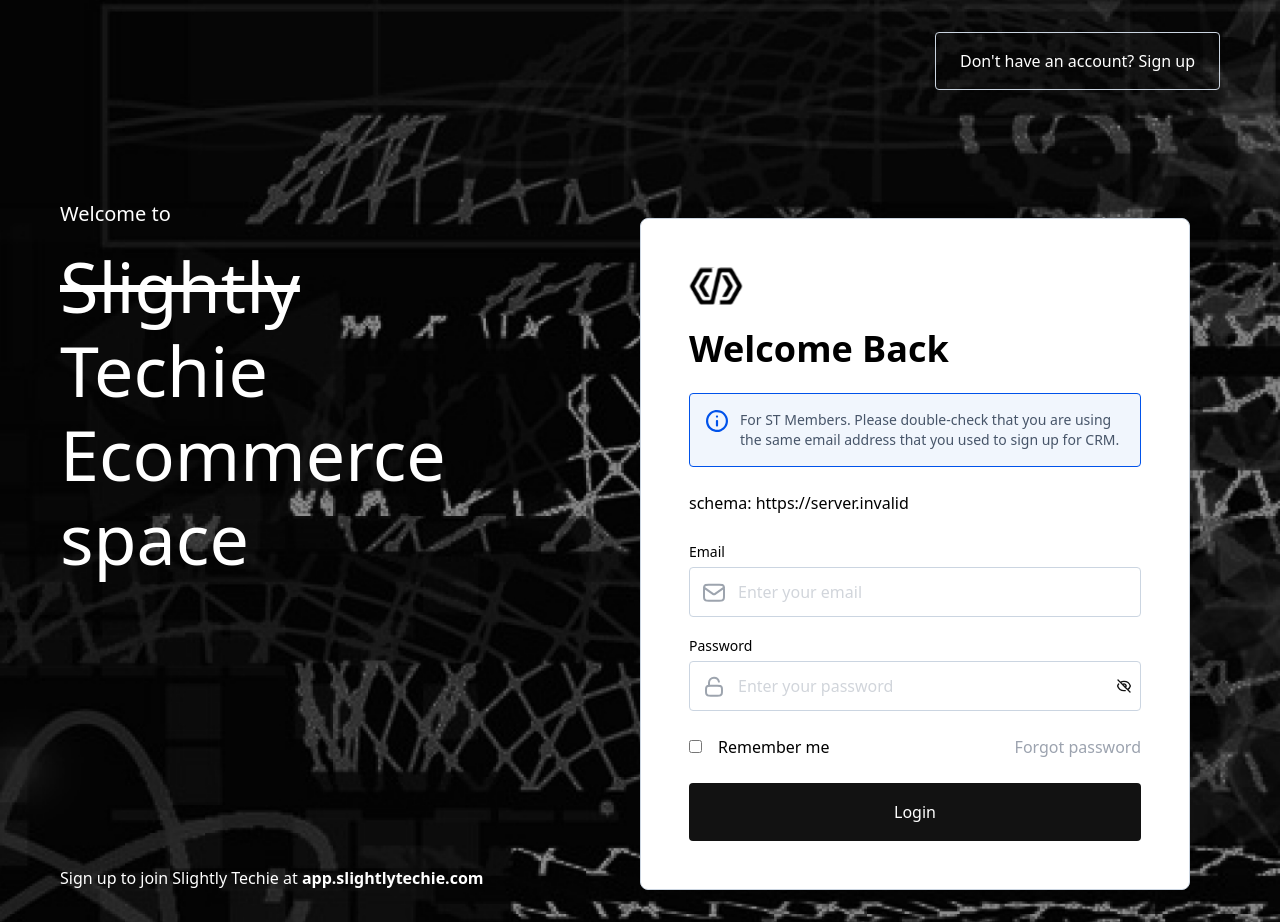
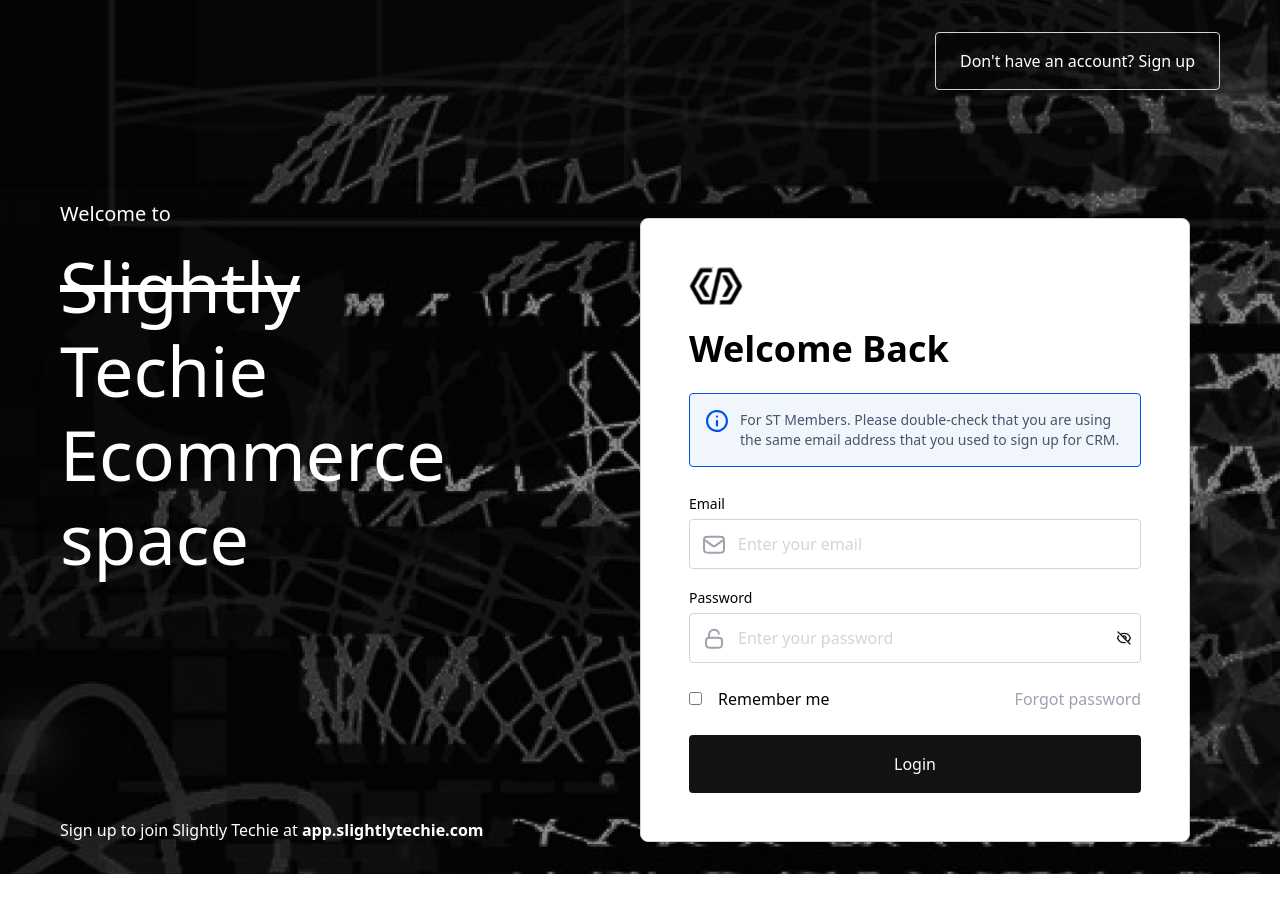
Before and after one commit to Slightly-Techie/e-commerce-web, a React (Vite) app: page /login in a window 1280 px wide. After the commit the page ends 874 px from the top, so only its background shows below. Built offline with nearby package versions, Linux system fonts and the light colour scheme; no server answers.

Commit message:
chore: remove unused paragraph

```diff
--- a/src/components/LoginForm.tsx
+++ b/src/components/LoginForm.tsx
@@ -97,8 +97,6 @@
         address that you used to sign up for CRM.
       </Alert>
 
-      <p>schema: {import.meta.env.VITE_BASE_URL}</p>
-
       <div className="space-y-4">
         <InputGroup>
           <Label htmlFor="email">Email</Label>
```
